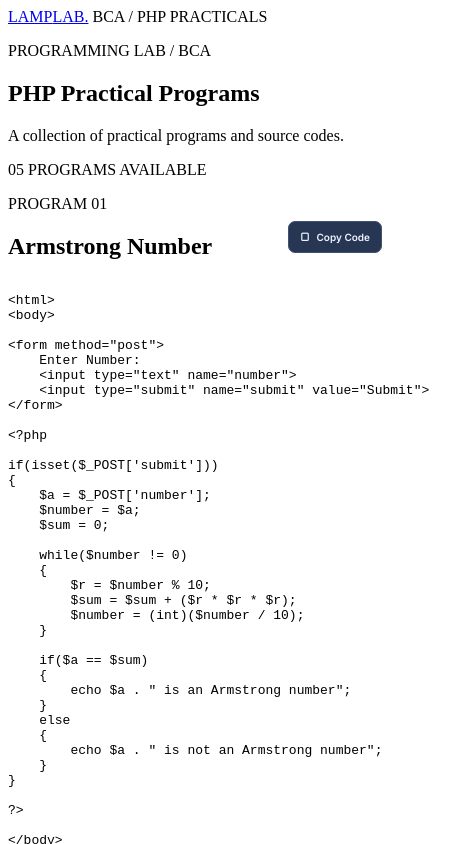
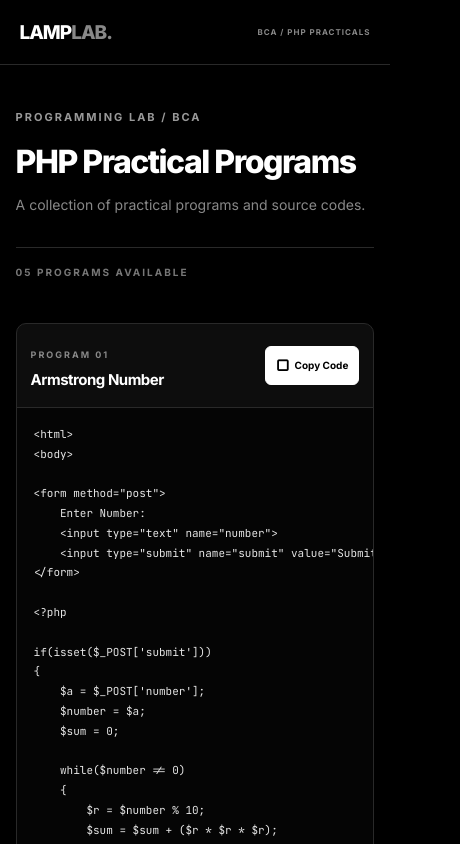
Before and after one commit to examlamp/examlamp.github.io, a plain HTML site: page index.html in a window 390 px wide. Shown: the top 844 px of the page, 460 px wide, since content can reach past the window. Drawn offline with Linux system fonts and the light colour scheme.

Commit message:
Update style.css

```diff
--- a/style.css
+++ b/style.css
@@ -1,56 +1,315 @@
 
-/* COPY BUTTON */
+/* =================================
+   LAMP LAB — BLACK & WHITE DESIGN
+================================= */
+
+* {
+    margin: 0;
+    padding: 0;
+    box-sizing: border-box;
+}
+
+:root {
+    --background: #000000;
+    --surface: #0d0d0d;
+    --surface-light: #151515;
+    --border: #292929;
+    --white: #ffffff;
+    --muted: #888888;
+}
+
+html {
+    scroll-behavior: smooth;
+}
+
+body {
+    background: var(--background);
+    color: var(--white);
+    font-family: 'Inter', sans-serif;
+    min-height: 100vh;
+}
+
+/* HEADER */
+
+.header {
+    height: 75px;
+    padding: 0 8%;
+    display: flex;
+    align-items: center;
+    justify-content: space-between;
+    border-bottom: 1px solid var(--border);
+}
+
+.brand {
+    color: var(--white);
+    text-decoration: none;
+    font-size: 22px;
+    font-weight: 800;
+    letter-spacing: -1px;
+}
+
+.brand span {
+    color: #888888;
+}
+
+.header-label {
+    font-size: 10px;
+    letter-spacing: 2px;
+    font-weight: 700;
+    color: var(--muted);
+}
+
+/* MAIN */
+
+main {
+    max-width: 1000px;
+    width: 90%;
+    margin: 75px auto;
+}
+
+/* HERO */
+
+.hero {
+    margin-bottom: 45px;
+}
+
+.eyebrow {
+    color: #999999;
+    font-size: 11px;
+    font-weight: 700;
+    letter-spacing: 2px;
+    margin-bottom: 18px;
+}
+
+.hero h1 {
+    font-size: clamp(30px, 5vw, 46px);
+    font-weight: 800;
+    letter-spacing: -2px;
+    margin-bottom: 12px;
+}
+
+.subtitle {
+    color: var(--muted);
+    font-size: 14px;
+    line-height: 1.7;
+}
+
+.hero-line {
+    width: 100%;
+    height: 1px;
+    background: var(--border);
+    margin: 30px 0 18px;
+}
+
+.program-count {
+    color: #777777;
+    font-size: 10px;
+    font-weight: 700;
+    letter-spacing: 2px;
+}
+
+/* PROGRAM CARD */
+
+.program {
+    margin-bottom: 28px;
+    background: var(--surface);
+    border: 1px solid var(--border);
+    border-radius: 10px;
+    overflow: hidden;
+    transition: border-color 0.2s ease;
+}
+
+.program:hover {
+    border-color: #555555;
+}
+
+/* PROGRAM HEADING */
 
 .program-heading {
+    padding: 23px 25px;
     display: flex;
     align-items: center;
     justify-content: space-between;
     gap: 15px;
+    border-bottom: 1px solid var(--border);
 }
 
-.program-heading > div {
+.program-info {
     min-width: 0;
 }
 
+.program-info span {
+    color: #888888;
+    font-size: 10px;
+    font-weight: 700;
+    letter-spacing: 2px;
+}
+
+.program-info h2 {
+    color: var(--white);
+    font-size: 19px;
+    font-weight: 700;
+    margin-top: 8px;
+    letter-spacing: -0.5px;
+}
+
+/* COPY BUTTON */
+
 .copy-btn {
+    flex-shrink: 0;
     display: inline-flex;
     align-items: center;
     justify-content: center;
-    gap: 7px;
-    flex-shrink: 0;
+    gap: 8px;
 
-    background: #263653;
-    color: #edf2ff;
-    border: 1px solid #405274;
-    border-radius: 7px;
+    padding: 10px 15px;
 
-    padding: 10px 16px;
+    background: #ffffff;
+    color: #000000;
+
+    border: 1px solid #ffffff;
+    border-radius: 6px;
+
     font-family: 'Inter', sans-serif;
-    font-size: 12px;
-    font-weight: 600;
+    font-size: 11px;
+    font-weight: 700;
 
     cursor: pointer;
-    transition: 0.2s ease;
+    transition: all 0.2s ease;
 }
 
 .copy-btn:hover {
-    background: #8c9eff;
-    color: #090e1b;
+    background: #000000;
+    color: #ffffff;
+}
+
+.copy-btn:active {
+    transform: scale(0.96);
 }
 
 .copy-btn.copied {
-    background: #55d6a2;
-    color: #090e1b;
-    border-color: #55d6a2;
+    background: #ffffff;
+    color: #000000;
 }
 
-@media(max-width: 600px) {
+.copy-icon {
+    font-size: 15px;
+}
+
+.copy-text {
+    white-space: nowrap;
+}
+
+/* CODE BLOCK */
+
+pre {
+    padding: 25px;
+    overflow-x: auto;
+    background: #050505;
+
+    color: #e5e5e5;
+
+    font-family: 'JetBrains Mono', monospace;
+    font-size: 12px;
+    line-height: 1.9;
+
+    tab-size: 4;
+    white-space: pre;
+}
+
+code {
+    font-family: inherit;
+}
+
+/* FOOTER */
+
+footer {
+    border-top: 1px solid var(--border);
+    padding: 30px 15px;
+    text-align: center;
+}
+
+footer p {
+    color: #ffffff;
+    font-size: 11px;
+    font-weight: 700;
+    letter-spacing: 2px;
+}
+
+footer span {
+    display: block;
+    margin-top: 8px;
+    color: #666666;
+    font-size: 9px;
+    letter-spacing: 2px;
+}
+
+/* MOBILE RESPONSIVE */
+
+@media (max-width: 600px) {
+
+    .header {
+        height: 65px;
+        padding: 0 5%;
+    }
+
+    .brand {
+        font-size: 19px;
+    }
+
+    .header-label {
+        font-size: 8px;
+        letter-spacing: 1px;
+    }
+
+    main {
+        width: 92%;
+        margin: 45px auto;
+    }
+
+    .hero h1 {
+        font-size: 32px;
+        letter-spacing: -1.5px;
+    }
+
     .program-heading {
+        padding: 18px 14px;
         gap: 8px;
     }
 
+    .program-info h2 {
+        font-size: 15px;
+    }
+
+    .program-info span {
+        font-size: 9px;
+    }
+
     .copy-btn {
-        padding: 9px 11px;
+        padding: 9px 10px;
         font-size: 10px;
+        gap: 5px;
+    }
+
+    pre {
+        padding: 17px;
+        font-size: 11px;
+        line-height: 1.8;
     }
 }
+
+@media (max-width: 360px) {
+
+    .program-heading {
+        padding: 15px 10px;
+    }
+
+    .program-info h2 {
+        font-size: 13px;
+    }
+
+    .copy-btn {
+        padding: 8px;
+        font-size: 9px;
+    }
+}
```
